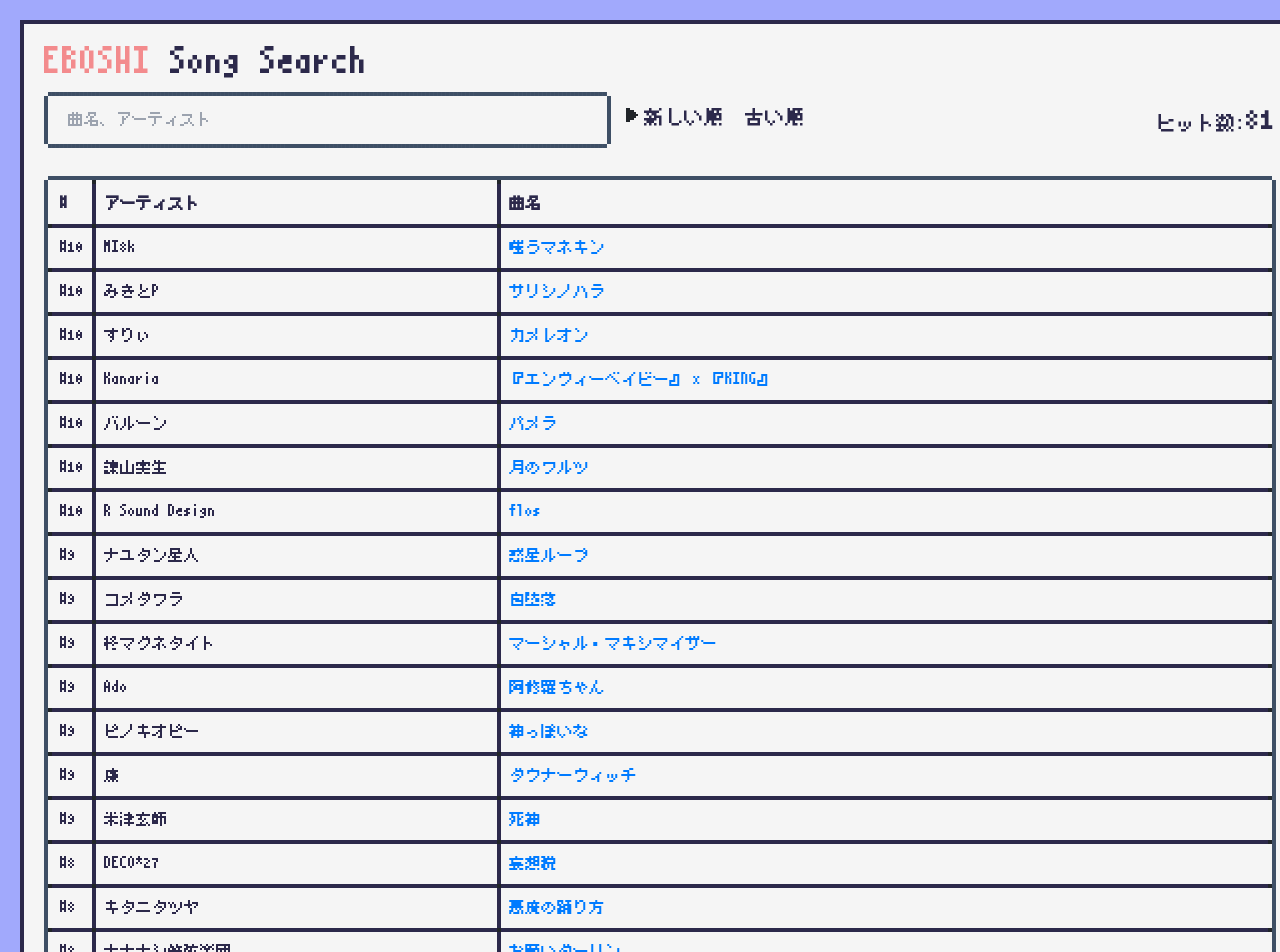
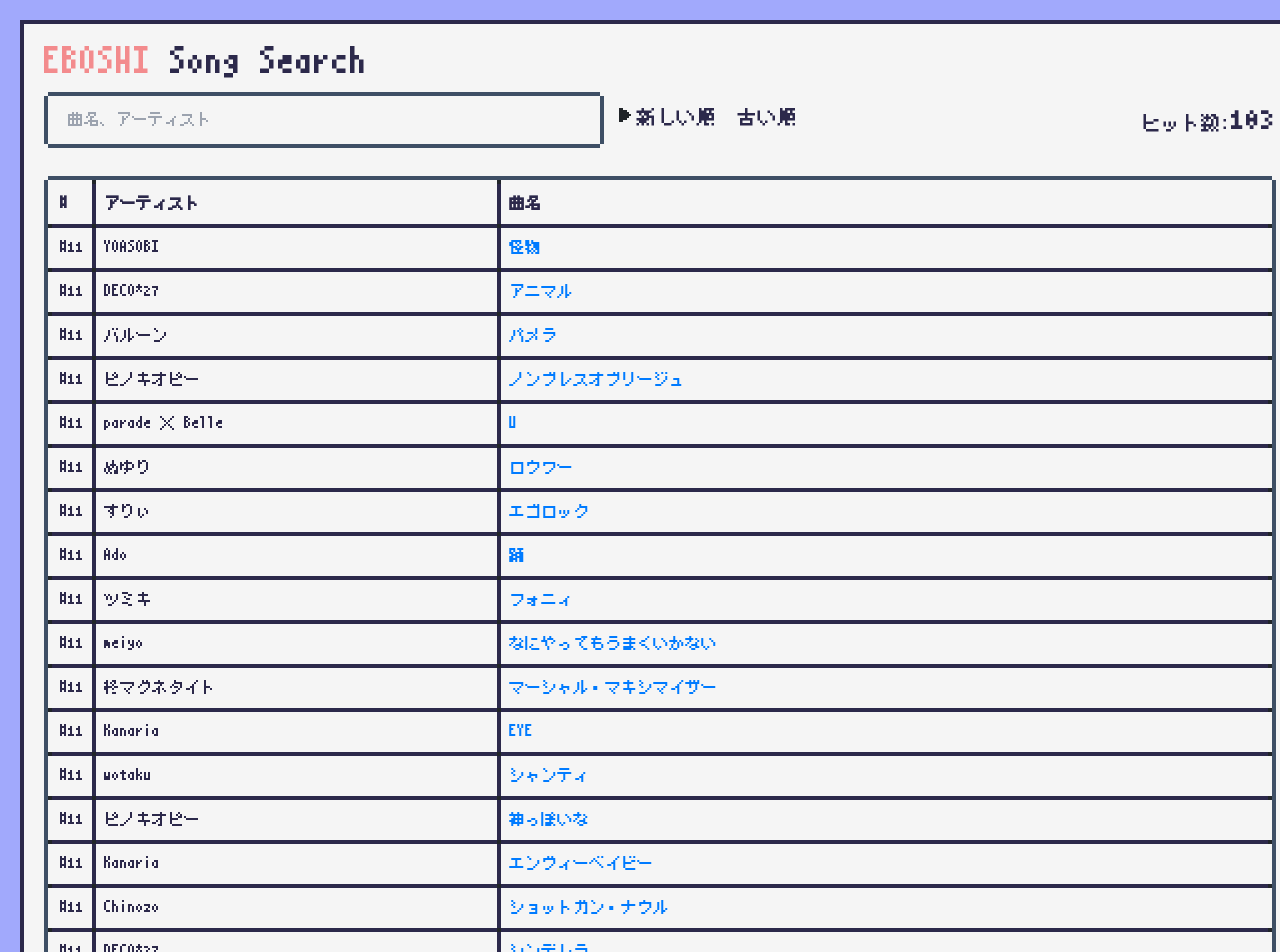
Before and after one commit to dairappa/eboshi-song-search, a Next.js app: page / in a window 1280 px wide. Shown: the top 952 px of the page. Built offline with nearby package versions, Linux system fonts and the light colour scheme.

Commit message:
#11 2021年末配信を追加

```diff
--- a/data/songs.ts
+++ b/data/songs.ts
@@ -476,4 +476,120 @@ export const songs: Utawaku[] = [
       },
     ],
   },
+  {
+    number: 11,
+    id: 'wMmkJxFbX7w',
+    songs: [
+      {
+        songName: '怪物',
+        timeStart: '6:02',
+        artist: 'YOASOBI',
+      },
+      {
+        songName: 'アニマル',
+        timeStart: '12:42',
+        artist: 'DECO*27',
+      },
+      {
+        songName: 'パメラ',
+        timeStart: '21:25',
+        artist: 'バルーン',
+      },
+      {
+        songName: 'ノンブレスオブリージュ',
+        timeStart: '27:46',
+        artist: 'ピノキオピー',
+      },
+      {
+        songName: 'U',
+        timeStart: '34:33',
+        artist: 'parade × Belle',
+      },
+      {
+        songName: 'ロウワー',
+        timeStart: '41:05',
+        artist: 'ぬゆり',
+      },
+      {
+        songName: 'エゴロック',
+        timeStart: '56:38',
+        artist: 'すりぃ',
+      },
+      {
+        songName: '踊',
+        timeStart: '1:04:30',
+        artist: 'Ado',
+      },
+      {
+        songName: 'フォニィ',
+        timeStart: '1:04:30',
+        artist: 'ツミキ',
+      },
+      {
+        songName: 'なにやってもうまくいかない',
+        timeStart: '1:19:17',
+        artist: 'meiyo',
+      },
+      {
+        songName: 'マーシャル・マキシマイザー',
+        timeStart: '1:23:20',
+        artist: '柊マグネタイト',
+      },
+      {
+        songName: 'EYE',
+        timeStart: '1:28:20',
+        artist: 'Kanaria',
+      },
+      {
+        songName: 'シャンティ',
+        timeStart: '1:32:25',
+        artist: 'wotaku',
+      },
+      {
+        songName: '神っぽいな',
+        timeStart: '1:38:24',
+        artist: 'ピノキオピー',
+      },
+      {
+        songName: 'エンヴィーベイビー',
+        timeStart: '1:45:36',
+        artist: 'Kanaria',
+      },
+      {
+        songName: 'ショットガン・ナウル',
+        timeStart: '1:47:58',
+        artist: 'Chinozo',
+      },
+      {
+        songName: 'シンデレラ',
+        timeStart: '1:51:24',
+        artist: 'DECO*27',
+      },
+      {
+        songName: '三原色',
+        timeStart: '2:03:20',
+        artist: 'YOASOBI',
+      },
+      {
+        songName: 'ニュートンダンス',
+        timeStart: '2:09:44',
+        artist: 'ナユタン星人',
+      },
+      {
+        songName: 'ヴァンパイア',
+        timeStart: '2:15:34',
+        artist: 'ナユタン星人',
+      },
+      {
+        songName: '死神',
+        timeStart: '2:21:36',
+        artist: '米津玄師',
+      },
+      {
+        songName: 'One Last Kiss',
+        timeStart: '2:26:38',
+        artist: '宇多田ヒカル',
+      },
+    ],
+  },
 ]
```
